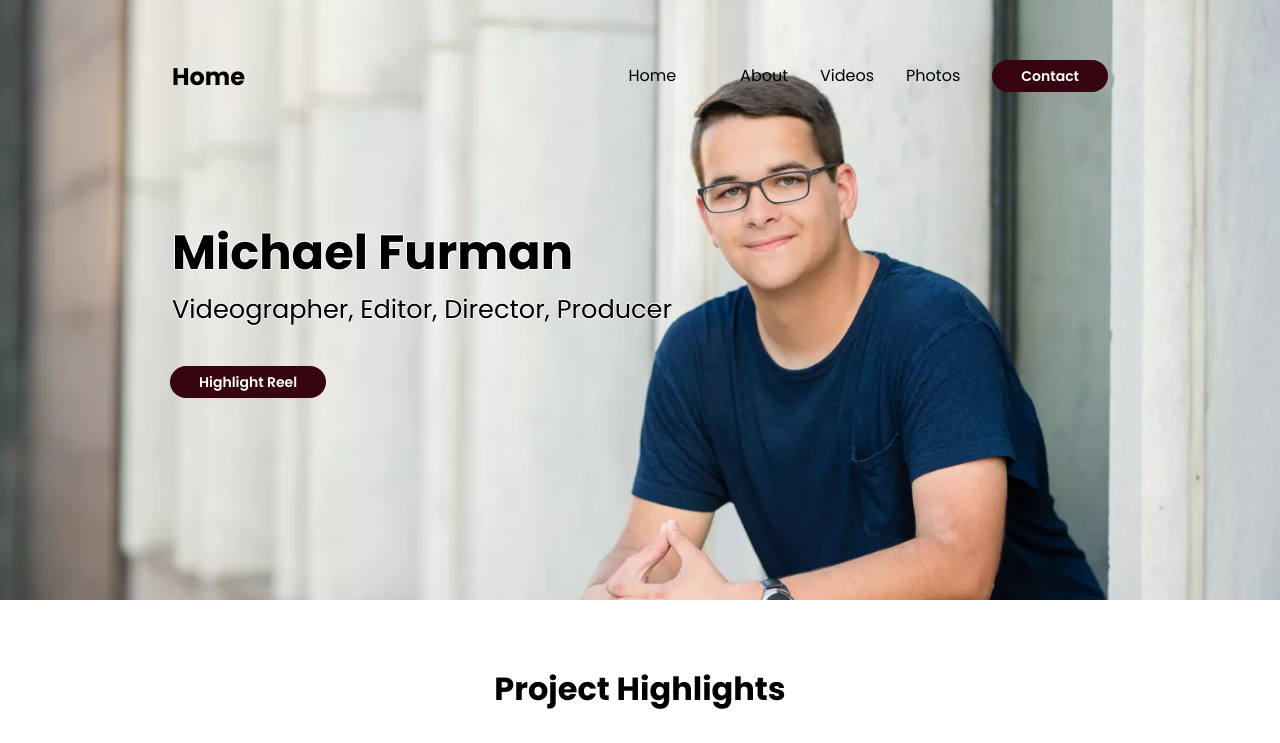
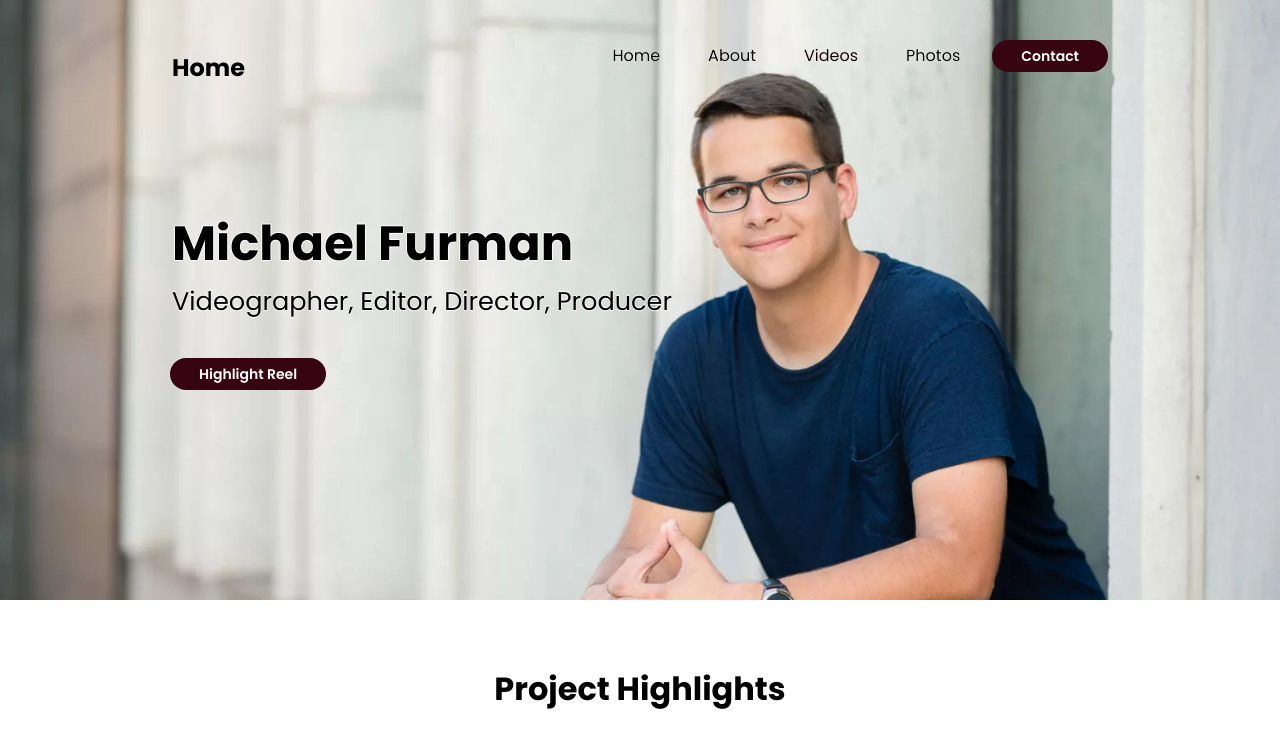
Before and after one commit to MycleFurball/Portfolio-Website, a website built with Parcel: page index.html in a window 1280 px wide. Shown: the top 743 px of the page. Built offline with nearby package versions, Linux system fonts and the light colour scheme.

Commit message:
Text-Shadowed

```diff
--- a/components/solid-button.css
+++ b/components/solid-button.css
@@ -27,6 +27,10 @@
   position: absolute;
   align-self: center;
 }
+.solid-button-root-class-name1 {
+  margin-top: var(--dl-space-space-halfunit);
+  margin-bottom: var(--dl-space-space-doubleunit);
+}
 @media(max-width: 479px) {
   .solid-button-root-class-name {
     flex: 0;
--- a/index.css
+++ b/index.css
@@ -26,6 +26,10 @@
   left: -2px;
   position: absolute;
   align-self: center;
+}
+.solid-button-root-class-name1 {
+  margin-top: var(--dl-space-space-halfunit);
+  margin-bottom: var(--dl-space-space-doubleunit);
 }
 @media(max-width: 479px) {
   .solid-button-root-class-name {
@@ -153,19 +157,33 @@
   justify-content: space-between;
 }
 .index-navlink {
+  margin-top: var(--dl-space-space-halfunit);
+  margin-left: var(--dl-space-space-unit);
   margin-right: var(--dl-space-space-unit);
+  margin-bottom: var(--dl-space-space-doubleunit);
   text-decoration: none;
 }
 .index-navlink1 {
-  margin: var(--dl-space-space-doubleunit);
+  margin-top: var(--dl-space-space-halfunit);
+  margin-left: var(--dl-space-space-unit);
+  margin-right: var(--dl-space-space-unit);
+  border-radius: var(--dl-radius-radius-radius4);
+  margin-bottom: var(--dl-space-space-doubleunit);
   text-decoration: none;
 }
 .index-link01 {
-  margin-right: var(--dl-space-space-doubleunit);
+  color: #100202;
+  margin-top: var(--dl-space-space-halfunit);
+  margin-left: var(--dl-space-space-unit);
+  margin-right: var(--dl-space-space-unit);
+  margin-bottom: var(--dl-space-space-doubleunit);
   text-decoration: none;
 }
 .index-link02 {
-  margin-right: var(--dl-space-space-doubleunit);
+  margin-top: var(--dl-space-space-halfunit);
+  margin-left: var(--dl-space-space-unit);
+  margin-right: var(--dl-space-space-unit);
+  margin-bottom: var(--dl-space-space-doubleunit);
   text-decoration: none;
 }
 .index-link03 {
--- a/index.html
+++ b/index.html
@@ -53,20 +53,28 @@
             </a>
             <div class="index-right-side">
               <div class="index-links-container">
-                <a href="index.html" class="index-navlink link">Home</a>
-                <a href="about-me.html" class="index-navlink1 link">About</a>
-                <a href="#main-section" class="index-link01 link">Videos</a>
+                <a href="index.html" class="index-navlink link text-shadow">
+                  Home
+                </a>
+                <a href="about-me.html" class="index-navlink1 link text-shadow">
+                  About
+                </a>
+                <a href="#main-section" class="index-link01 link text-shadow">
+                  Videos
+                </a>
                 <a
                   href="https://drive.google.com/drive/folders/1bIYCzOn9aJWUlmaLf0WpYdAQYd91Zsqr?usp=sharing"
                   target="_blank"
                   rel="noreferrer noopener"
-                  class="index-link02 link"
+                  class="index-link02 link text-shadow"
                 >
                   Photos
                 </a>
               </div>
               <a href="#main-section" class="index-link03">
-                <div class="solid-button-container">
+                <div
+                  class="solid-button-container solid-button-root-class-name1"
+                >
                   <button class="solid-button-button button">
                     <span>Contact</span>
                   </button>
```
Also changed, not shown: public/playground_assets/2022-04-11-300h.png.
